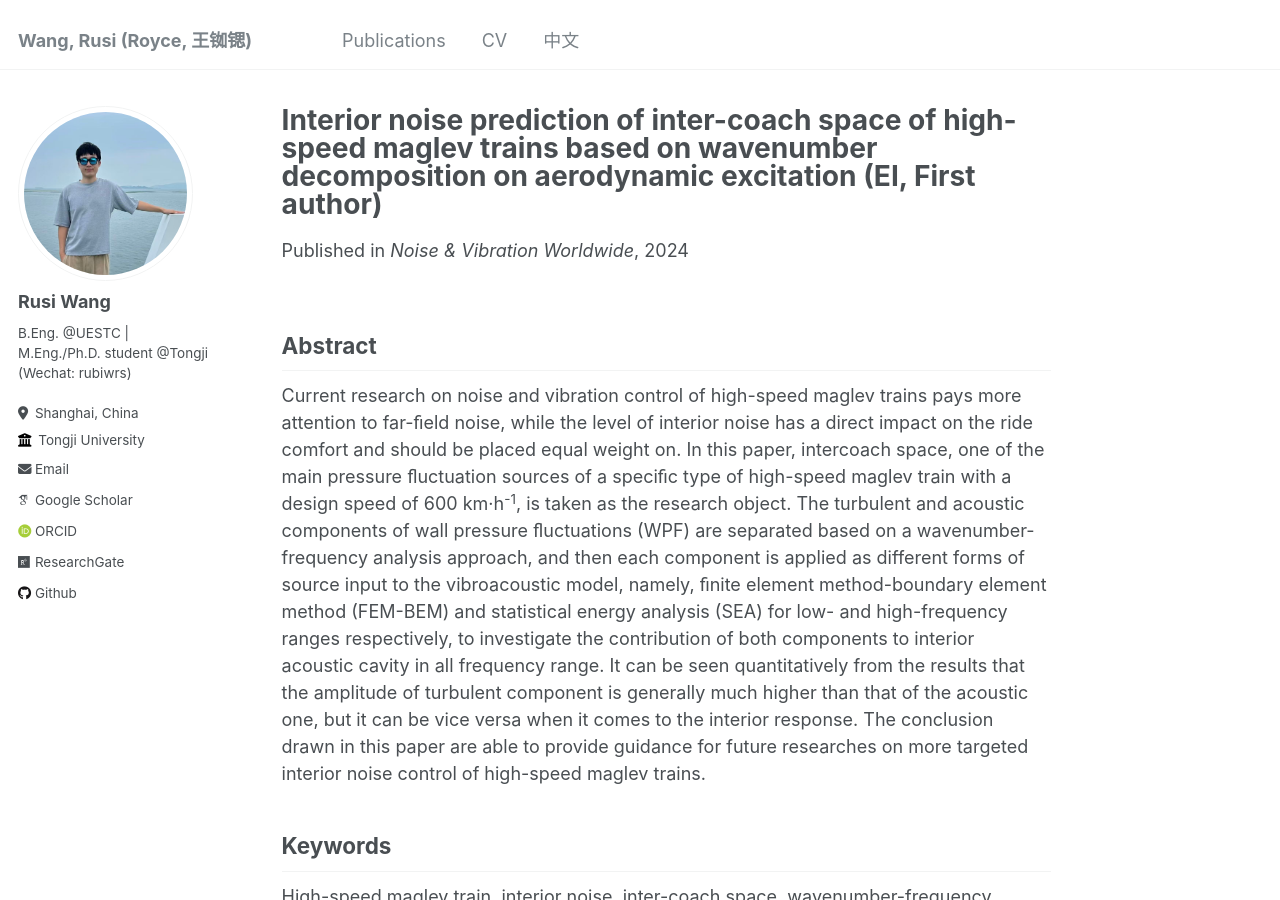
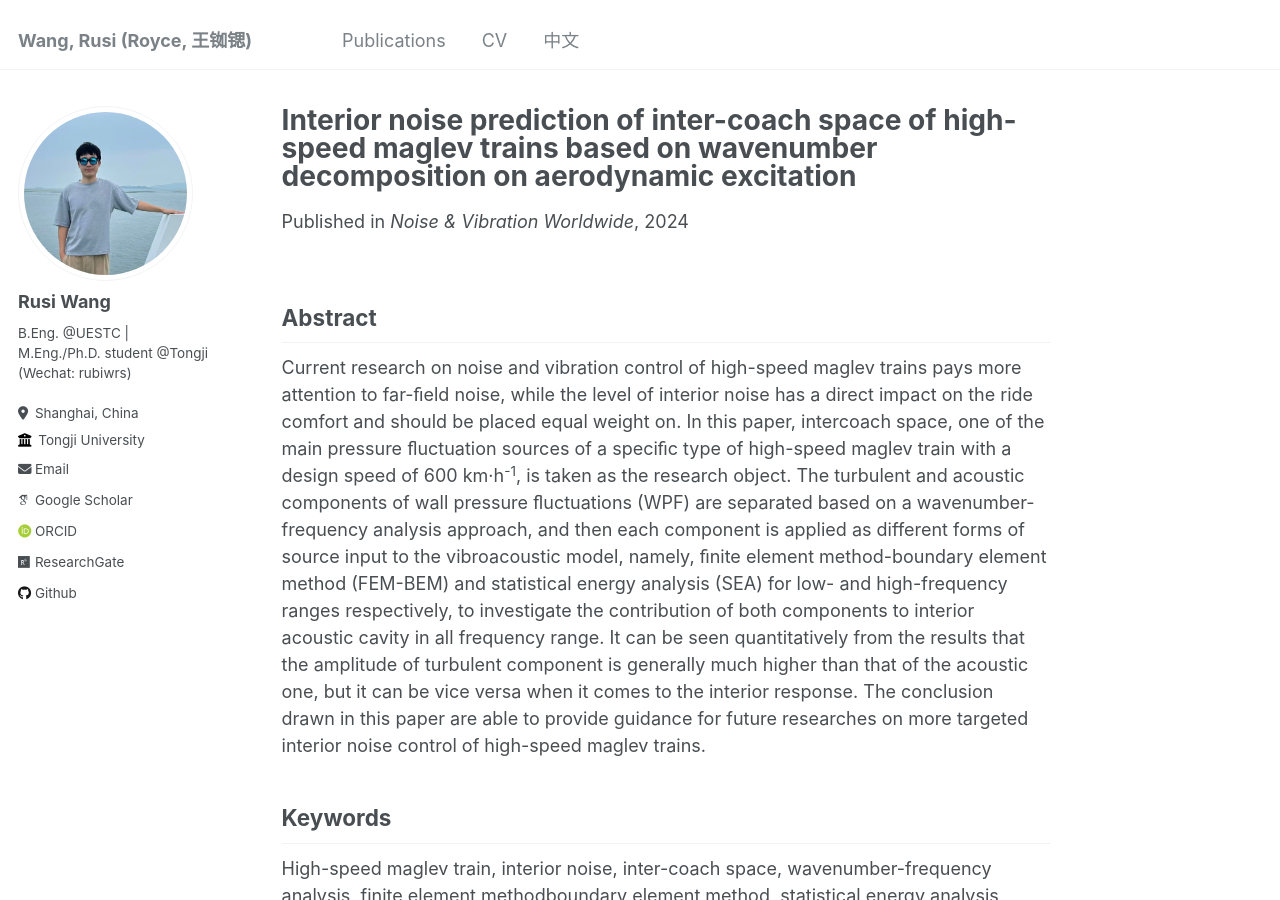
Before and after one commit to RusiWang99/RusiWang99.github.io, a Jekyll site: the page built from _publications/2024-05-28-Interior noise prediction of inter-coach space of high-speed maglev trains based on wavenumber decomposition on aerodynamic excitation.md, in a window 1280 px wide and 900 px high. Built offline with Jekyll 4.4.1, drawn with Linux system fonts in a browser that asks for light colours; some web fonts are replaced.

Commit message:
Update 2024-05-28-Interior noise prediction of inter-coach space of high-speed maglev trains based on wavenumber decomposition on aerodynamic excitation.md

```diff
--- a/_publications/2024-05-28-Interior noise prediction of inter-coach space of high-speed maglev trains based on wavenumber decomposition on aerodynamic excitation.md
+++ b/_publications/2024-05-28-Interior noise prediction of inter-coach space of high-speed maglev trains based on wavenumber decomposition on aerodynamic excitation.md
@@ -1,5 +1,5 @@
 ---
-title: "Interior noise prediction of inter-coach space of high-speed maglev trains based on wavenumber decomposition on aerodynamic excitation (EI, First author)"
+title: "Interior noise prediction of inter-coach space of high-speed maglev trains based on wavenumber decomposition on aerodynamic excitation"
 collection: publications
 permalink: /publication/2024-05-28-Interior noise prediction of inter-coach space of high-speed maglev trains based on wavenumber decomposition on aerodynamic excitation
 excerpt: ''
```
